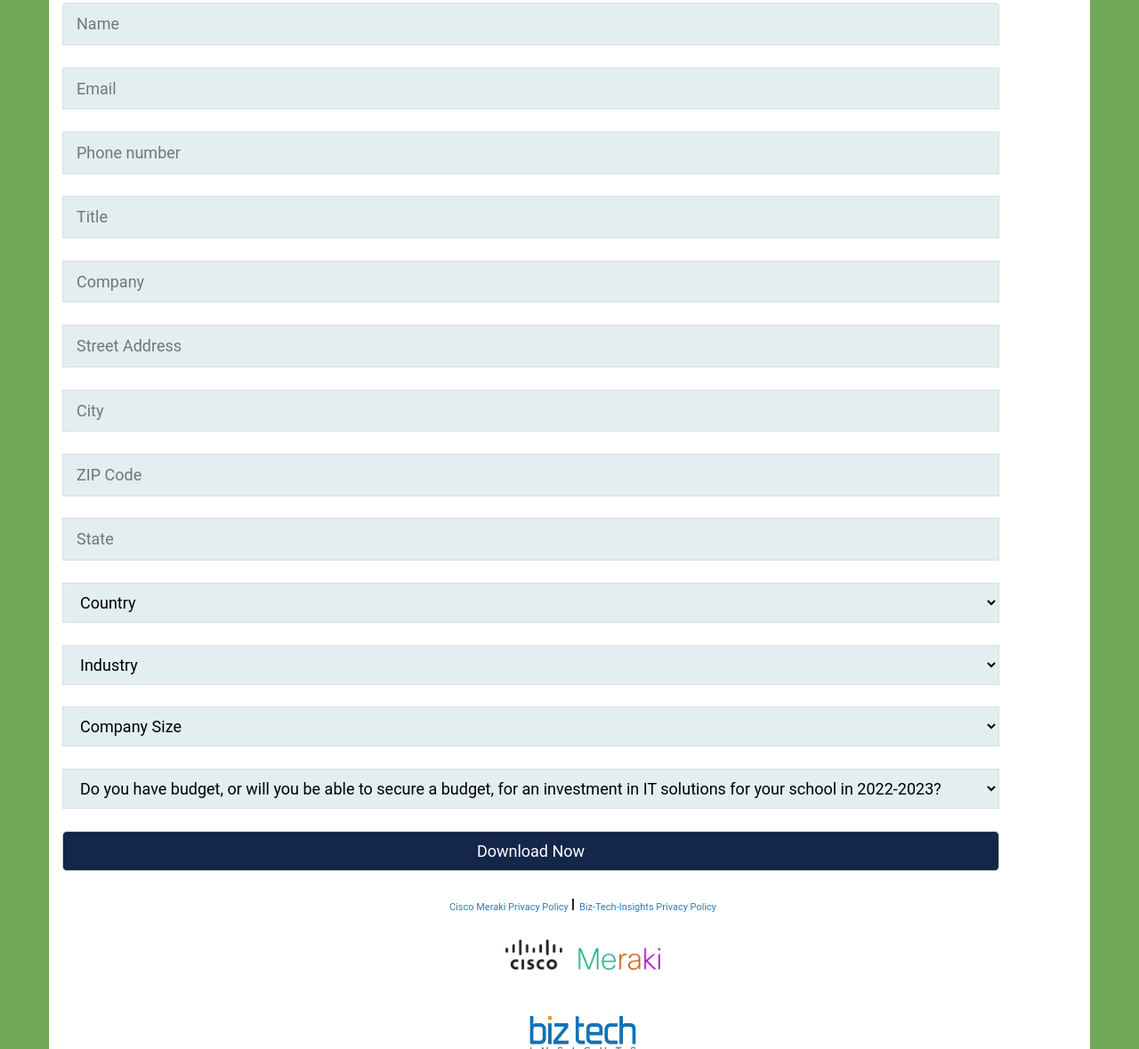
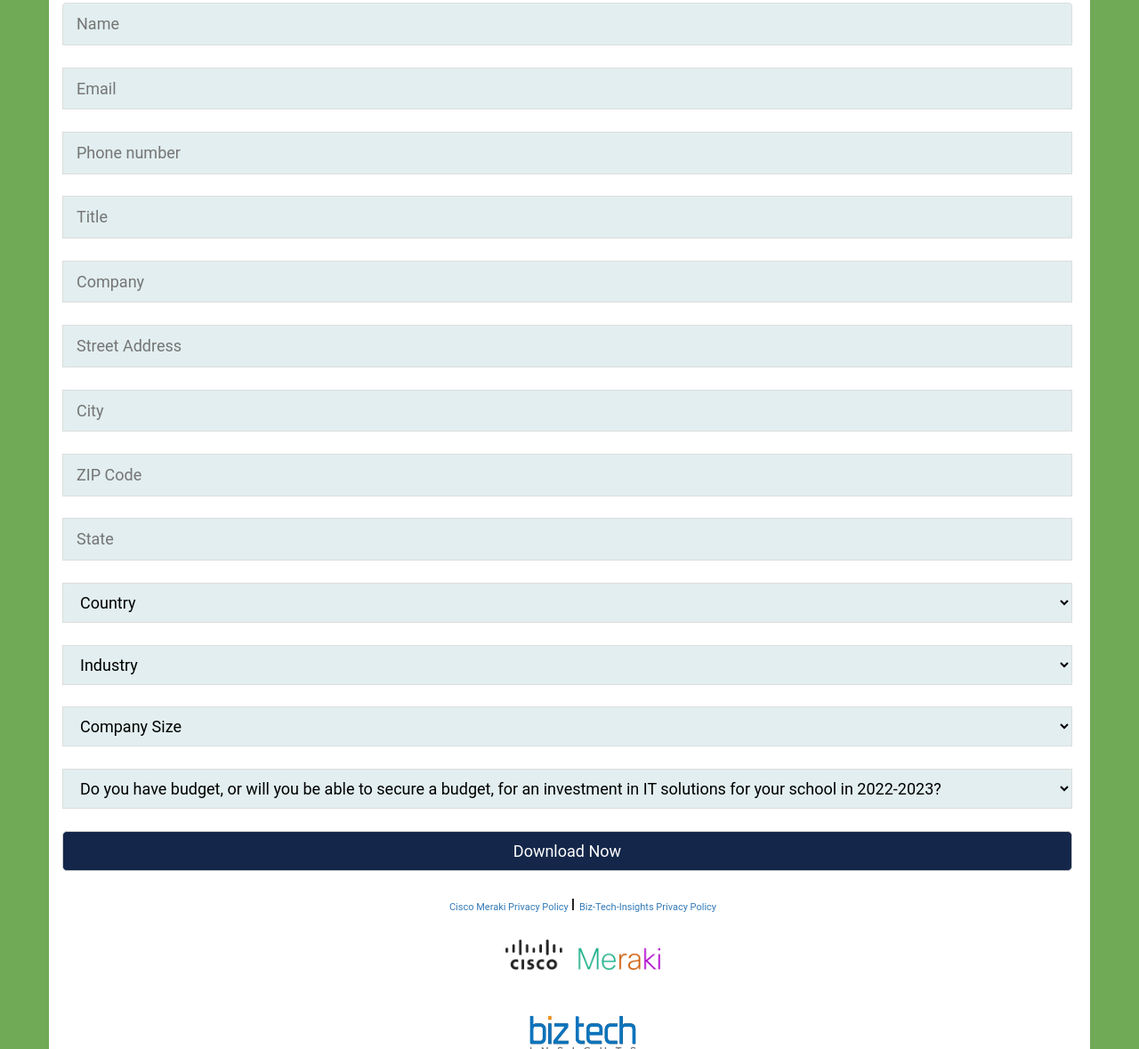
Before and after one commit to vedabrat/KGBCisco_Mer, a plain HTML site: page Mar30CiscoMer/3a.html in a window 1280 px wide. Shown: the part 413-1592 px from the top of the page at 89% size. Drawn offline with nearby package versions, Linux system fonts and the light colour scheme; a web font is replaced by a local one.

Commit message:
third page form extention

```diff
--- a/Mar30CiscoMer/3a.html
+++ b/Mar30CiscoMer/3a.html
@@ -45,25 +45,25 @@ Section 3 Begins
 
 	<div class="row form control list-group">
 		<form style="font-family: Roboto; font-style: normal; font-weight: 400; color: rgb(0, 0, 0); font-size: 18px; letter-spacing: 0px; margin-bottom: 0px;" class="form-wrapper common-form form" action="index.html" method="post">
-			<input style="width:90%;background-color: rgba(160, 200, 202, 0.3)" class="list-group-item list-group-item-action list-group-item-primary table-primary " type="text" name="" value="" placeholder="Name">
+			<input style="width:97%;background-color: rgba(160, 200, 202, 0.3)" class="list-group-item list-group-item-action list-group-item-primary table-primary " type="text" name="" value="" placeholder="Name">
 			<div class="overlay"><div><br>
-			<input style="width:90%;background-color: rgba(160, 200, 202, 0.3)" class="list-group-item list-group-item-action list-group-item-primary table-primary " type="text" name="" value="" placeholder="Email">
+			<input style="width:97%;background-color: rgba(160, 200, 202, 0.3)" class="list-group-item list-group-item-action list-group-item-primary table-primary " type="text" name="" value="" placeholder="Email">
 			<div class="overlay"><div><br>
-			<input style="width:90%;background-color: rgba(160, 200, 202, 0.3)" class="list-group-item list-group-item-action list-group-item-primary table-primary " type="text" name="" value="" placeholder="Phone number">
+			<input style="width:97%;background-color: rgba(160, 200, 202, 0.3)" class="list-group-item list-group-item-action list-group-item-primary table-primary " type="text" name="" value="" placeholder="Phone number">
 			<div class="overlay"><div><br>
-			<input style="width:90%;background-color: rgba(160, 200, 202, 0.3)" class="list-group-item list-group-item-action list-group-item-primary table-primary " type="text" name="" value="" placeholder="Title">
+			<input style="width:97%;background-color: rgba(160, 200, 202, 0.3)" class="list-group-item list-group-item-action list-group-item-primary table-primary " type="text" name="" value="" placeholder="Title">
 			<div class="overlay"><div><br>
-			<input style="width:90%;background-color: rgba(160, 200, 202, 0.3)" class="list-group-item list-group-item-action list-group-item-primary table-primary " type="text" name="" value="" placeholder="Company">
+			<input style="width:97%;background-color: rgba(160, 200, 202, 0.3)" class="list-group-item list-group-item-action list-group-item-primary table-primary " type="text" name="" value="" placeholder="Company">
 			<div class="overlay"><div><br>
-			<input style="width:90%;background-color: rgba(160, 200, 202, 0.3)" class="list-group-item list-group-item-action list-group-item-primary table-primary " type="text" name="" value="" placeholder="Street Address">
+			<input style="width:97%;background-color: rgba(160, 200, 202, 0.3)" class="list-group-item list-group-item-action list-group-item-primary table-primary " type="text" name="" value="" placeholder="Street Address">
 			<div class="overlay"><div><br>
-			<input style="width:90%;background-color: rgba(160, 200, 202, 0.3)" class="list-group-item list-group-item-action list-group-item-primary table-primary " type="text" name="" value="" placeholder="City">
+			<input style="width:97%;background-color: rgba(160, 200, 202, 0.3)" class="list-group-item list-group-item-action list-group-item-primary table-primary " type="text" name="" value="" placeholder="City">
 			<div class="overlay"><div><br>
-			<input style="width:90%;background-color: rgba(160, 200, 202, 0.3)" class="list-group-item list-group-item-action list-group-item-primary table-primary " type="text" name="" value="" placeholder="ZIP Code">
+			<input style="width:97%;background-color: rgba(160, 200, 202, 0.3)" class="list-group-item list-group-item-action list-group-item-primary table-primary " type="text" name="" value="" placeholder="ZIP Code">
 			<div class="overlay"><div><br>
-			<input style="width:90%;background-color: rgba(160, 200, 202, 0.3)" class="list-group-item list-group-item-action list-group-item-primary table-primary " type="text" name="" value="" placeholder="State">
+			<input style="width:97%;background-color: rgba(160, 200, 202, 0.3)" class="list-group-item list-group-item-action list-group-item-primary table-primary " type="text" name="" value="" placeholder="State">
 			<div class="overlay"><div><br>
-			<select style="width:90%;background-color: rgba(160, 200, 202, 0.3)" class="list-group-item list-group-item-action list-group-item-primary table-primary " name="" value="" placeholder="Country">
+			<select style="width:97%;background-color: rgba(160, 200, 202, 0.3)" class="list-group-item list-group-item-action list-group-item-primary table-primary " name="" value="" placeholder="Country">
 				<option value="">Country</option>
 				<option>United States</option>
 				<option>Afghanistan</option>
@@ -317,7 +317,7 @@ Section 3 Begins
 				<option>Åland Islands</option>
 			</select>
 			<div class="overlay"><div><br>
-			<select style="width:90%;background-color: rgba(160, 200, 202, 0.3)" class="list-group-item list-group-item-action list-group-item-primary table-primary " name="" value="" placeholder="Industry">
+			<select style="width:97%;background-color: rgba(160, 200, 202, 0.3)" class="list-group-item list-group-item-action list-group-item-primary table-primary " name="" value="" placeholder="Industry">
 				<option value="">Industry</option>
 				<option>Agriculture/Mining/Oil/Gas/Chemicals</option>
 				<option>ASP/SSP/MSP</option>
@@ -349,7 +349,7 @@ Section 3 Begins
 				<option>VAR/VAD/Systems House/System Integrator</option>
 			</select>
 			<div class="overlay"><div><br>
-			<select style="width:90%;background-color: rgba(160, 200, 202, 0.3)" class="list-group-item list-group-item-action list-group-item-primary table-primary " type="text" name="" value="" placeholder="Company Size">
+			<select style="width:97%;background-color: rgba(160, 200, 202, 0.3)" class="list-group-item list-group-item-action list-group-item-primary table-primary " type="text" name="" value="" placeholder="Company Size">
 				<option value="">Company Size</option>
 				<option value="">1-25</option>
 				<option value="">26-99</option>
@@ -359,13 +359,13 @@ Section 3 Begins
 				<option value="">5000+</option>
 			</select>
 			<div class="overlay"><div><br>
-				<select style="width:90%;background-color: rgba(160, 200, 202, 0.3)" class="list-group-item list-group-item-action list-group-item-primary table-primary " type="text" name="" value="" placeholder="Company Size">
+				<select style="width:97%;background-color: rgba(160, 200, 202, 0.3)" class="list-group-item list-group-item-action list-group-item-primary table-primary " type="text" name="" value="" placeholder="Company Size">
 					<option value="">Do you have budget, or will you be able to secure a budget, for an investment in IT solutions for your school in 2022-2023?</option>
 					<option value="">Yes – accept</option>
 					<option value="">No – disqualify</option>
 				</select>
 				<div class="overlay"><div><br>
-			<button class="btn btn-default btn-lg" style="left: 0px; top: 0px; width: 90%; height: 45px; z-index: 307; border-radius: 5px;background-color: rgb(20,39,74);color:white;">
+			<button class="btn btn-default btn-lg" style="left: 0px; top: 0px; width: 97%; height: 45px; z-index: 307; border-radius: 5px;background-color: rgb(20,39,74);color:white;">
 				Download Now
 			</button>
 		</form>
```
Also changed, not shown: Mar30CiscoMer/2.html (+5 -1 lines), Mar30CiscoMer/index.html (+1 -1 lines).
